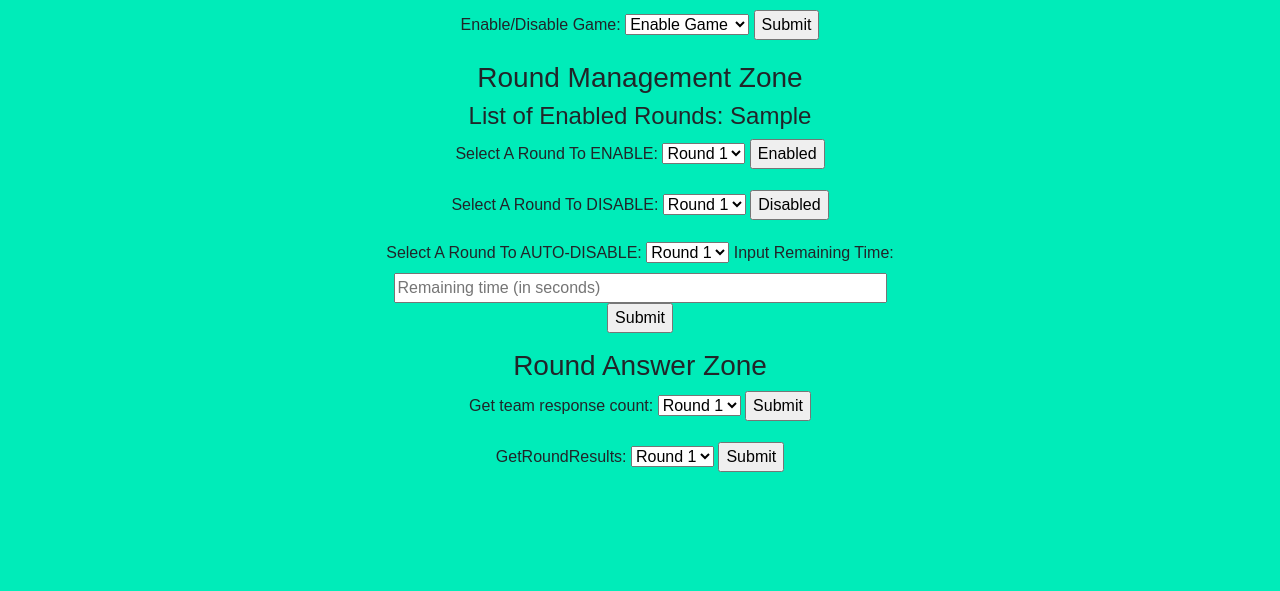
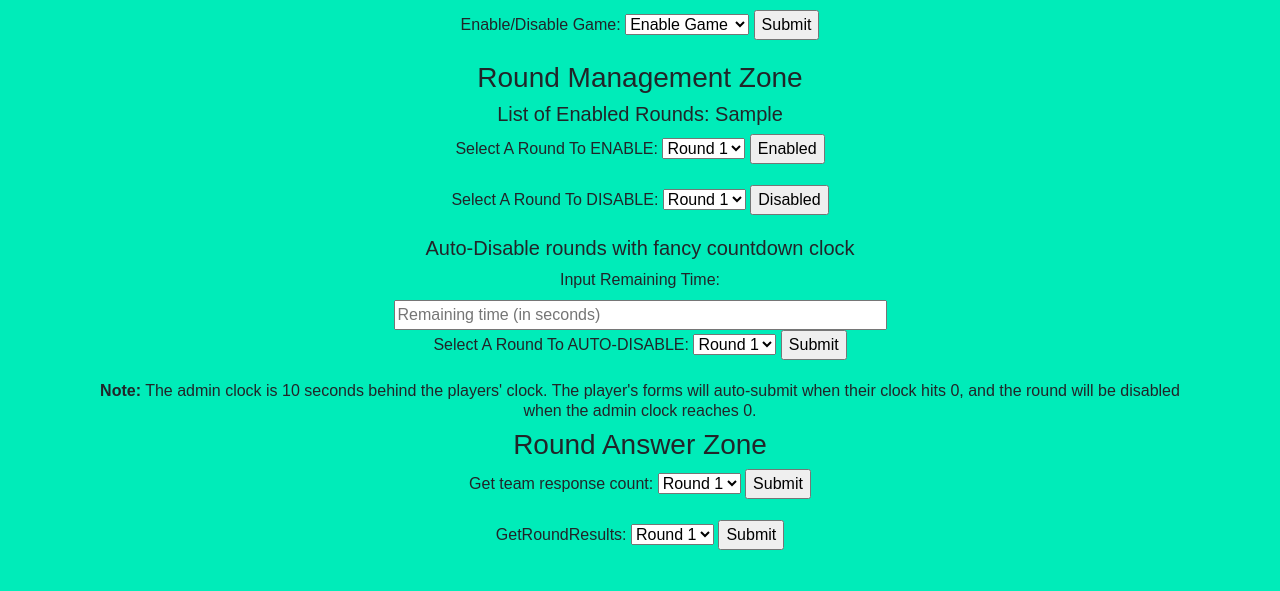
Before and after one commit to dalpert/pickEm, a Flask app: template TownHallTriviaApp/admin/templates/admin/controlPanel.html in a window 1280 px wide. Shown: the part 623-1214 px from the top of the page. Before the commit the page ends 1095 px from the top, so only its background shows below. Run offline with Flask 2, Linux system fonts and the light colour scheme; the template is opened without the code that fills it: most values are stand-ins (such as "Sample title", 1, 10 or a date in 2020); some libraries are stand-ins or nearby versions.

Commit message:
increased admin countdown clock dely to 10 seconds account for clock skews between computers. Attempting new way to reload admin page after admin clock hits 0

```diff
--- a/TownHallTriviaApp/admin/controllers.py
+++ b/TownHallTriviaApp/admin/controllers.py
@@ -119,7 +119,7 @@ def getRoundEndTime():
             # lock the round 2 seconds after the client's forced form submission
             endTimeObject = datetime.strptime(endTime, "%B %d %Y %H:%M:%S")
             print("in getRoundEndTime::::")
-            endTimeObject = endTimeObject + timedelta(0, 1)
+            endTimeObject = endTimeObject + timedelta(0, 10)
             endTime = endTimeObject.strftime("%B %d %Y %H:%M:%S")
             print(" in py. getRoundEntime")
             print(endTime)
@@ -148,7 +148,6 @@ def setCountdownClockInfo():
         return redirect(url_for('admin.controlPanel'))
     else:
         return redirect(url_for("admin.adminLogin"))
-
 
 @admin.route('/getRoundResults', methods=["POST"])
 def getRoundResults():
--- a/TownHallTriviaApp/admin/templates/admin/controlPanel.html
+++ b/TownHallTriviaApp/admin/templates/admin/controlPanel.html
@@ -16,7 +16,7 @@
     </form>
 
     <h3>Round Management Zone</h3>
-    <h4>List of Enabled Rounds: {{ enabledRounds }}</h4>
+    <h5>List of Enabled Rounds: {{ enabledRounds }}</h5>
     <form method="post" action="{{ url_for('admin.toggleRound') }}">
       <label for="enableRound">Select A Round To ENABLE:</label>
       <select id="enableRound" name="roundId">
@@ -56,7 +56,10 @@
       </div>
     </body>
 
+    <h5>Auto-Disable rounds with fancy countdown clock</h5>
     <form method = "post" id="autoDisableRound" action = "{{ url_for('admin.setCountdownClockInfo') }}">
+      <label for="remainingSeconds">Input Remaining Time:</label><br>
+      <input type="text" placeholder="Remaining time (in seconds)" id="remainingSeconds" name="remainingSeconds" size="50"><br>
       <label for="roundId">Select A Round To AUTO-DISABLE:</label>
       <select id="roundId" name="roundId">
         <option value="Round_1">Round 1</option>
@@ -66,10 +69,9 @@
         <option value="Round_5">Round 5</option>
         <option value="Round_6">Round 6</option>
       </select>
-      <label for="remainingSeconds">Input Remaining Time:</label><br>
-      <input type="text" placeholder="Remaining time (in seconds)" id="remainingSeconds" name="remainingSeconds" size="50"><br>
       <input type="submit" name="submit" value="Submit">
     </form>
+    <h6><strong>Note:</strong> The admin clock is 10 seconds behind the players' clock. The player's forms will auto-submit when their clock hits 0, and the round will be disabled when the admin clock reaches 0.</h6>
 
     <script>
       $("#autoDisableRound").submit(function(event){
--- a/TownHallTriviaApp/static/javascript/autoDisableRound.js
+++ b/TownHallTriviaApp/static/javascript/autoDisableRound.js
@@ -31,7 +31,8 @@ function autoDisableRound(clockId, roundId, endTime) {
                     function(data,status){
                         var message = document.getElementById("message");
                         message.innerHTML = "Disabled " + roundId;
-                        window.location.reload(true);
+                        console.log(window.location.href )
+                        location.assign(window.location.href)
                     });
                 clearInterval(timeinterval);
             }
```
